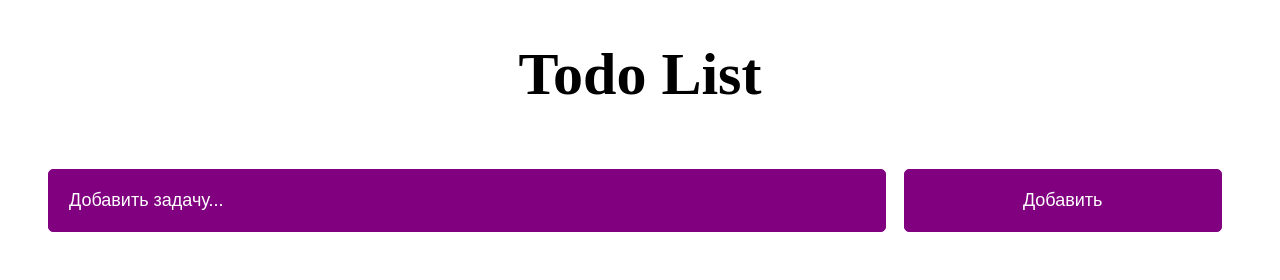
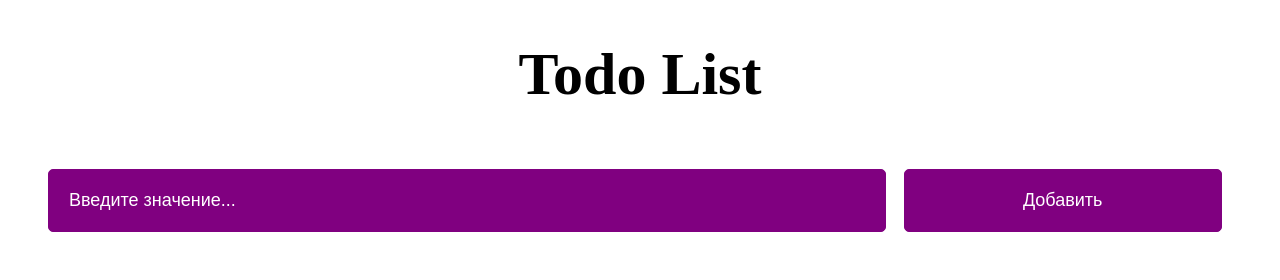
Before and after one commit to yurkelove/TodoList, a React (Create React App) app: page / in a window 1280 px wide. Shown: the top 280 px of the page. Built offline with nearby package versions, Linux system fonts and the light colour scheme.

Commit message:
onChange input

```diff
--- a/src/components/CreateTask.js
+++ b/src/components/CreateTask.js
@@ -1,46 +1,59 @@
-import React ,{Component} from 'react'
+import React, {Component} from 'react';
 
 
-class CreateTask extends Component{
-    constructor(props){
+class CreateTask extends Component {
+
+    constructor(props) {
         super(props);
-        this.inputElement = React.createRef();
+        this.state = {
+            inpValue : ''
+        };
     }
-    render(){
+
+    render() {
         return(
             <section className={`TodoArea`}>
+
                 <div className={`TodoLIst__inputArea`}>
                     <input
-                       ref={this.inputElement}
                            className = {`inputText`}
+                           value = {this.state.inpValue}
                            id={`inputId`}
                            type={`text`}
-                       placeholder={`Добавить задачу...`}
-                       onKeyPress={this.handleInput}>
-                </input>
+                           placeholder={`Введите значение...`}
+                           onKeyUp={this.handleInput}
+                           onChange={this.onChangeHandle}
+                    />
                 </div>
                 <div className = {`TodoList__buttonArea`}>
                     <button className={`buttonAdd`} onClick={this.handleButton}>Добавить</button>
                 </div>
 
             </section>
+        );
+    }
 
-        )
 
-    }
+    onChangeHandle = (e) => {
+        console.log(e.target.value);
+        this.setState ({
+            inpValue : e.target.value
+        });
+    };
 
 
     handleInput = (e) => {
         const {createTask} = this.props;
-        const inputValue = this.inputElement.current.value;
-        if(e.keyCode === 13){
+        const inputValue = this.state.inpValue;
+        if(e.keyCode === 13 && inputValue !== ''){
             createTask(inputValue)
         }
-    }
+
+    };
 
     handleButton = () => {
         const {createTask} = this.props;
-        const inputValue = this.inputElement.current.value;
+        const inputValue = this.state.inpValue;
         if(inputValue !== ''){
             createTask(inputValue);
         }
@@ -49,8 +62,6 @@ class CreateTask extends Component{
 
 
 
-
-
 }
 
 
```
Also changed, not shown: src/components/App.js (+11 -7 lines). Lines whose indentation alone changed are shown as unchanged.
